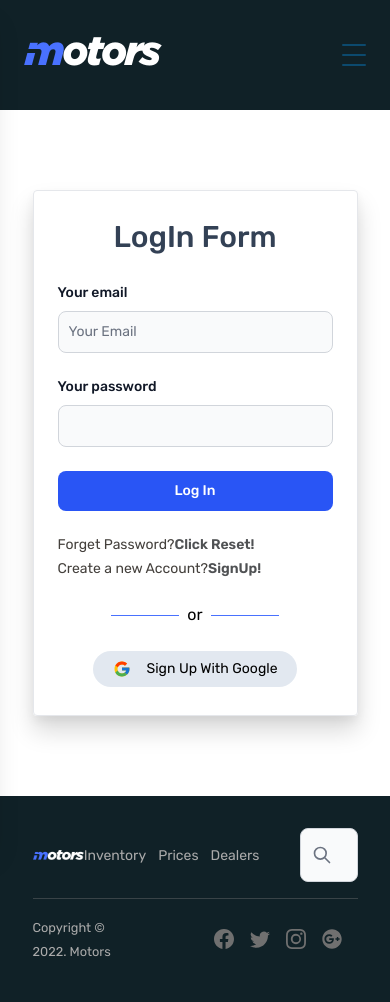
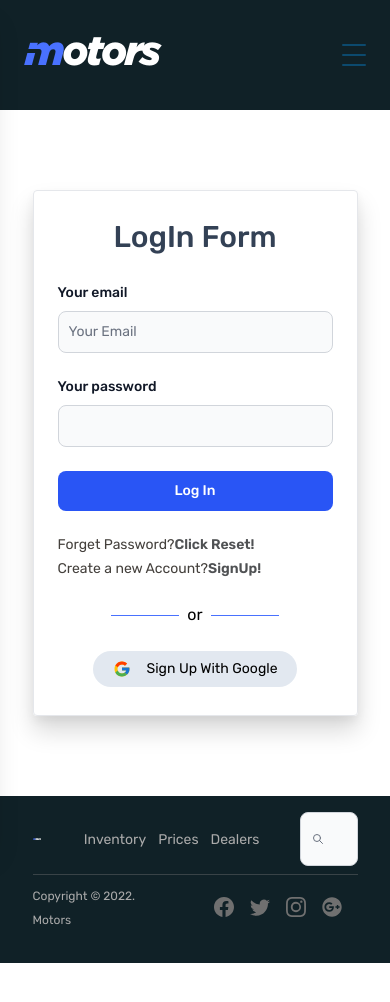
Before and after one commit to NishatFariza/motors-car-client, a React (Create React App) app: page /login in a window 390 px wide. Shown: the top 1002 px of the page. After the commit the page ends 963 px from the top, so only its background shows below. Built offline with nearby package versions, Linux system fonts and the light colour scheme; no server answers.

Commit message:
footer responsive added

```diff
--- a/src/pages/Shared/Footer/Footer.jsx
+++ b/src/pages/Shared/Footer/Footer.jsx
@@ -11,10 +11,10 @@ const Footer = () => {
   const today = new Date();
   const year = today.getFullYear();
   return (
-    <footer className="shared-bg py-8">
-      <div className="w-10/12 mx-auto container flex justify-between items-center footer-divider pb-4">
+    <footer className="shared-bg sm:py-8 py-4">
+      <div className="w-10/12 mx-auto container flex justify-between items-center footer-divider sm:pb-4 pb-2">
         <div className="w-4/12">
-          <img className="" src={footerLogo} alt="" />
+          <img className="sm:w-4/12 w-2/12" src={footerLogo} alt="" />
         </div>
 
         <div className="flex justify-center items-center">
@@ -50,7 +50,7 @@ const Footer = () => {
           <div className="relative">
             <div className="flex absolute inset-y-0 left-0 items-center pl-3 pointer-events-none">
               <svg
-                className="w-5 h-5 text-gray-500 dark:text-gray-400"
+                className="sm:w-5 sm:h-5 w-3 h-3 text-gray-500 dark:text-gray-400"
                 fill="none"
                 stroke="currentColor"
                 viewBox="0 0 24 24"
@@ -74,9 +74,11 @@ const Footer = () => {
           </div>
         </div>
       </div>
-      <div className="w-10/12 mx-auto container flex justify-between items-center pb-4 mt-4">
+      <div className="w-10/12 mx-auto container flex justify-between items-center pb-4 sm:mt-4 mt-2">
         <div className="w-4/12">
-          <small className="footer-text">Copyright &copy; {year}. Motors</small>
+          <small className="footer-text sm:text-sm text-xs">
+            Copyright &copy; {year}. Motors
+          </small>
         </div>
         <div className="flex">
           <BsFacebook className="mr-4 text-xl footer-icon duration-500 cursor-pointer" />
```
